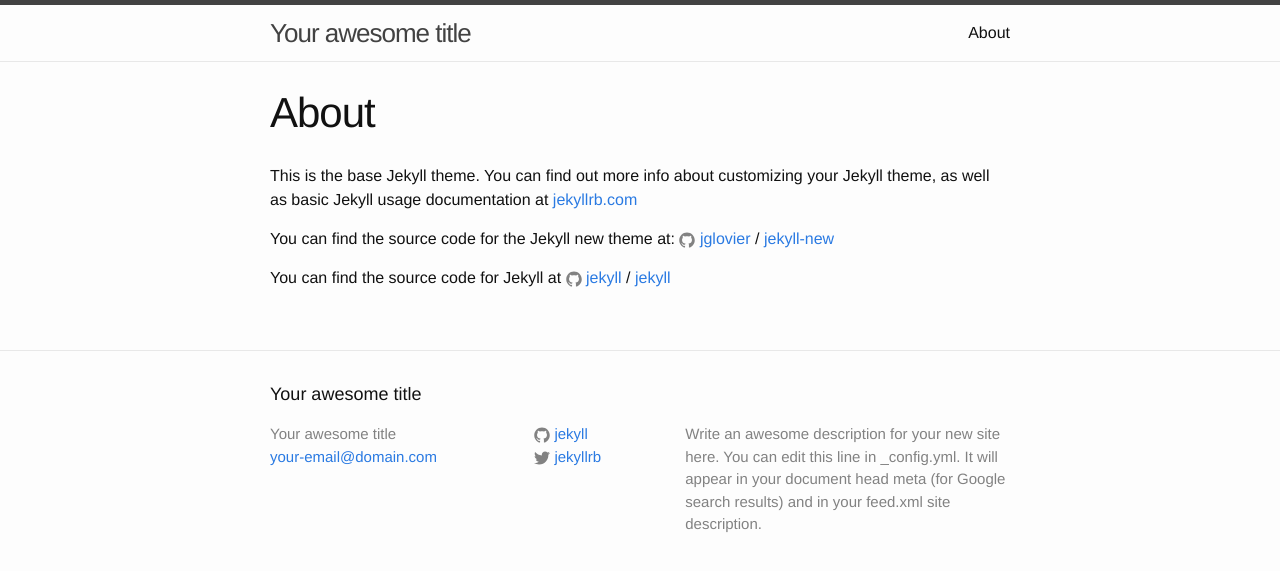
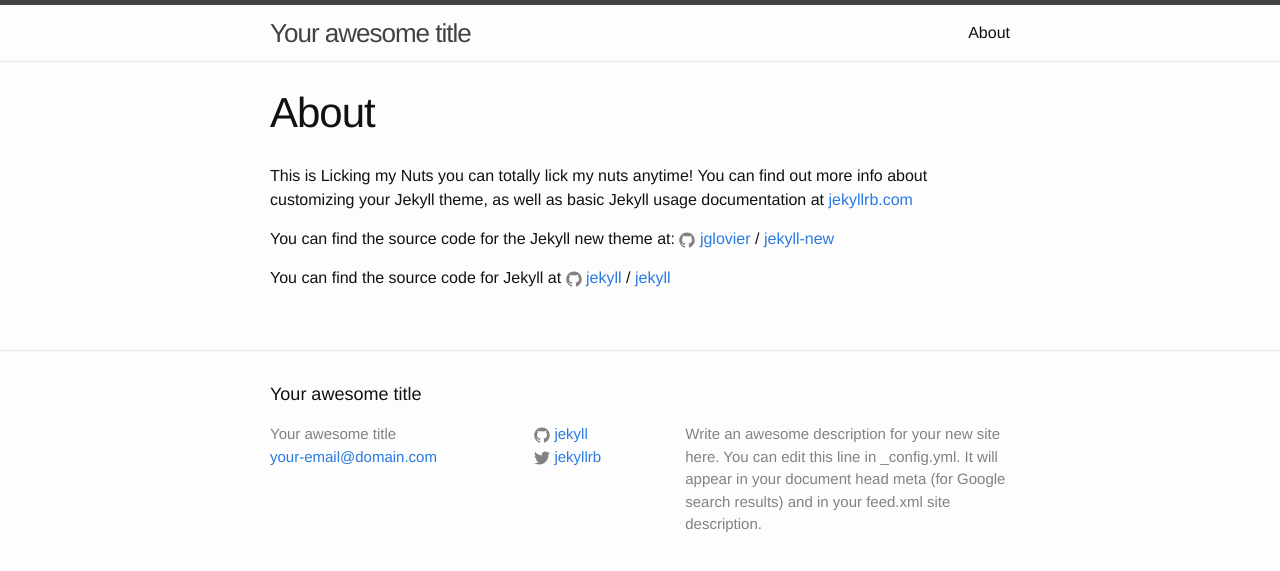
Before and after one commit to kyle-pilon/kyle-pilon.github.io, a Jekyll site: the page built from about.md, in a window 1280 px wide. Shown: the top 571 px of the page. Built offline with Jekyll 4.4.1, drawn with Linux system fonts in a browser that asks for light colours.

Commit message:
Creating a Website on GitHub Pages - Kyle Pilon
Testing if commiting will update automatically on github pages

```diff
--- a/about.md
+++ b/about.md
@@ -4,7 +4,7 @@
 permalink: /about/
 ---
 
-This is the base Jekyll theme. You can find out more info about customizing your Jekyll theme, as well as basic Jekyll usage documentation at [jekyllrb.com](http://jekyllrb.com/)
+This is Licking my Nuts you can totally lick my nuts anytime! You can find out more info about customizing your Jekyll theme, as well as basic Jekyll usage documentation at [jekyllrb.com](http://jekyllrb.com/)
 
 You can find the source code for the Jekyll new theme at:
 {% include icon-github.html username="jglovier" %} /
```
